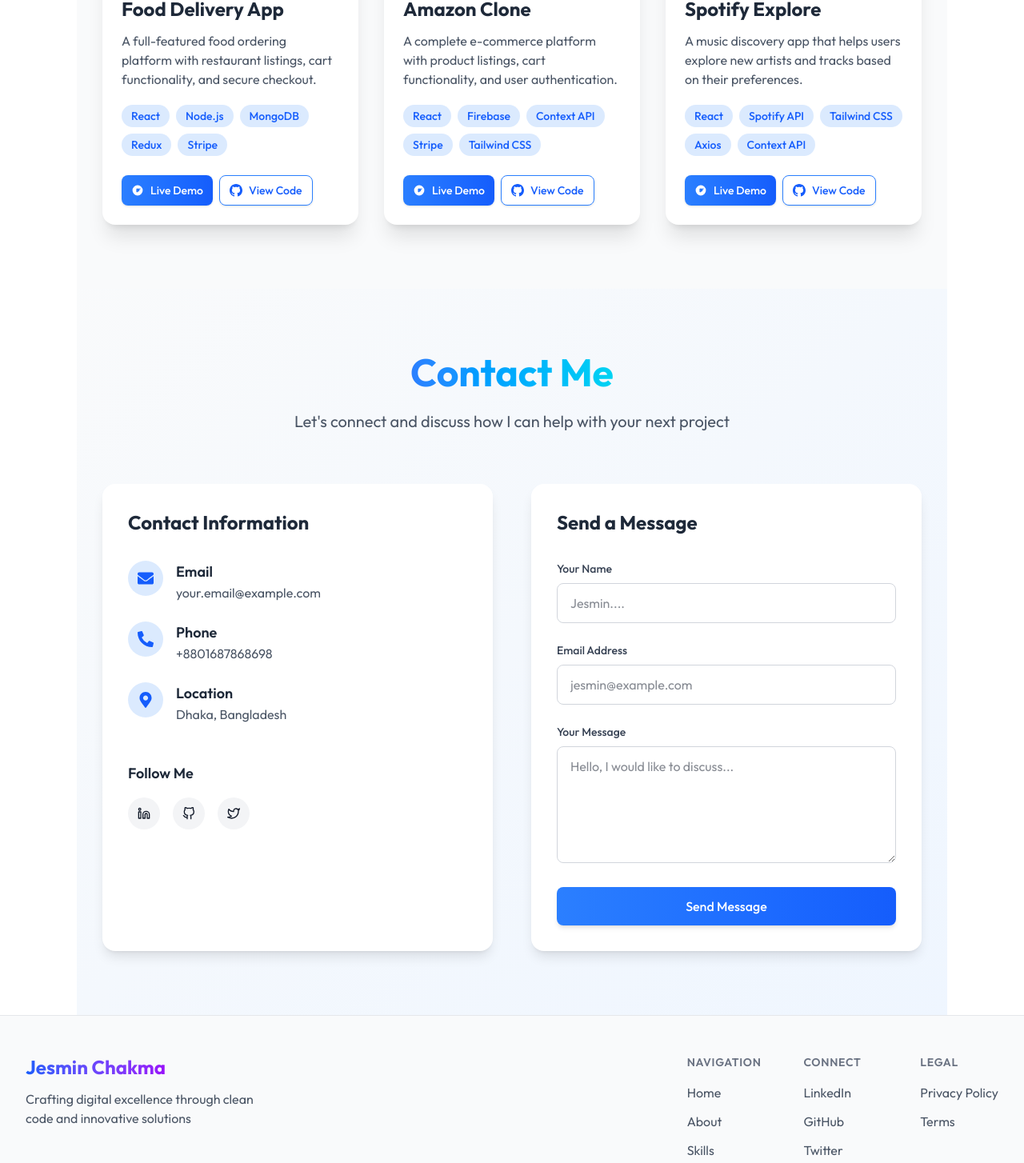
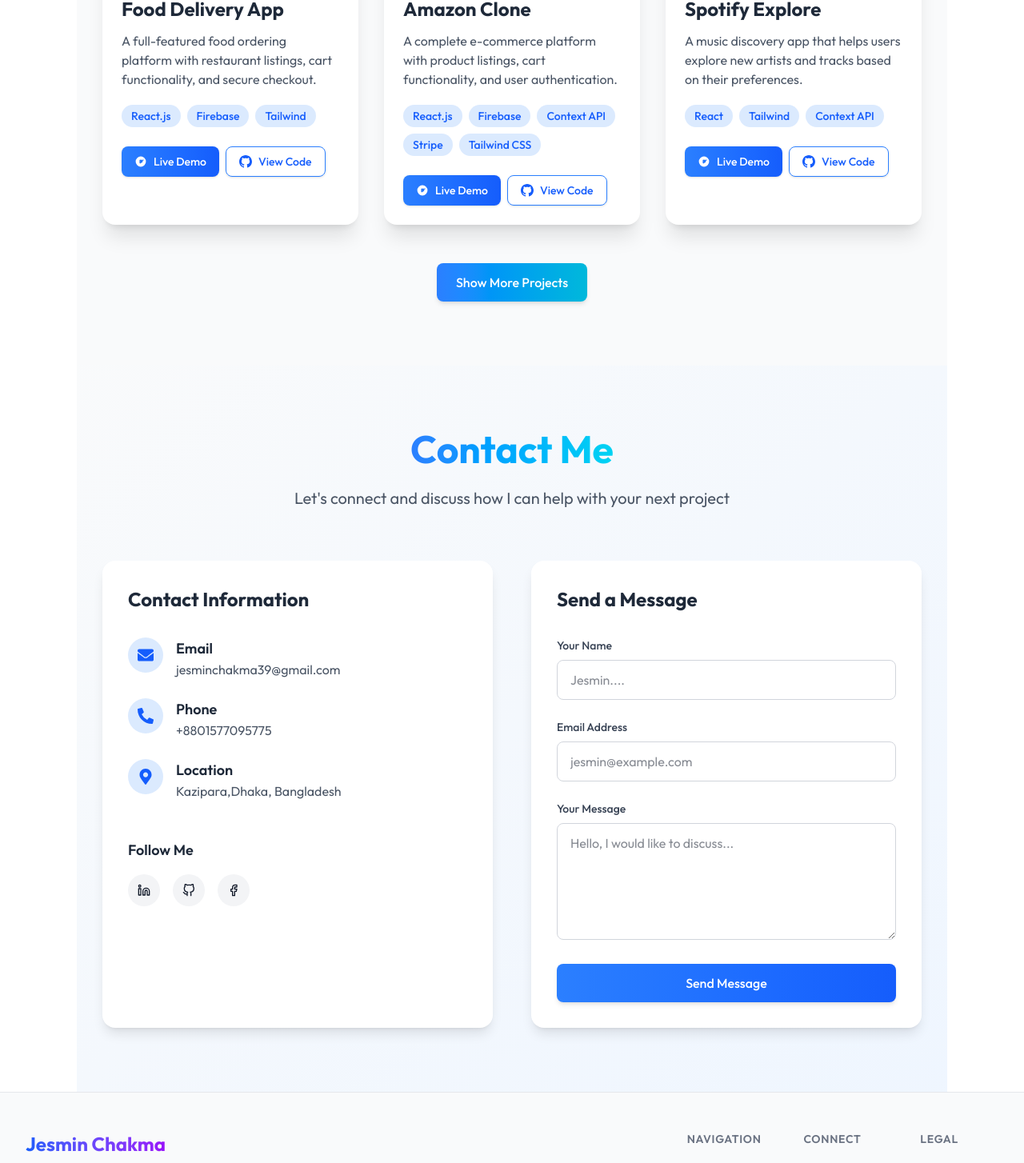
Before and after one commit to Nobleman78/Portfolio, a React (Vite) app: page / in a window 1280 px wide. Shown: the part 2656-4110 px from the top of the page at 80% size. Built offline with nearby package versions, Linux system fonts and the light colour scheme.

Commit message:
New Project added

```diff
--- a/src/components/Contact.jsx
+++ b/src/components/Contact.jsx
@@ -1,8 +1,9 @@
 import { useState, useEffect } from 'react';
 import { FaPhoneAlt, FaEnvelope, FaMapMarkerAlt } from 'react-icons/fa';
-import { FiGithub, FiLinkedin, FiTwitter } from 'react-icons/fi';
+import { FiFacebook, FiGithub, FiLinkedin, FiTwitter } from 'react-icons/fi';
 import AOS from 'aos';
 import 'aos/dist/aos.css';
+import { Tooltip } from 'react-tooltip';
 
 export default function Contact() {
     const [formData, setFormData] = useState({
@@ -104,7 +105,7 @@ export default function Contact() {
                                         href="mailto:your.email@example.com"
                                         className="text-gray-600 dark:text-gray-300 hover:text-blue-500 transition-colors"
                                     >
-                                        your.email@example.com
+                                        jesminchakma39@gmail.com
                                     </a>
                                 </div>
                             </div>
@@ -123,7 +124,7 @@ export default function Contact() {
                                         href="tel:+1234567890"
                                         className="text-gray-600 dark:text-gray-300 hover:text-blue-500 transition-colors"
                                     >
-                                        +8801687868698
+                                        +8801577095775
                                     </a>
                                 </div>
                             </div>
@@ -139,37 +140,43 @@ export default function Contact() {
                                 <div>
                                     <h4 className="text-lg font-semibold text-gray-800 dark:text-white">Location</h4>
                                     <p className="text-gray-600 dark:text-gray-300">
-                                        Dhaka, Bangladesh
+                                        Kazipara,Dhaka, Bangladesh
                                     </p>
                                 </div>
                             </div>
                         </div>
 
                         {/* Social Links */}
-                        <div
-                            className="mt-12"
-                            data-aos="fade-up"
-                            data-aos-delay="550"
-                        >
+                        {/* Social Links with Tooltips */}
+                        <div className="mt-12" data-aos="fade-up" data-aos-delay="550">
                             <h4 className="text-lg font-semibold mb-4 text-gray-800 dark:text-white">Follow Me</h4>
                             <div className="flex gap-4">
                                 {[
-                                    { icon: <FiLinkedin />, url: "https://linkedin.com/in/yourprofile", label: "LinkedIn" },
-                                    { icon: <FiGithub />, url: "https://github.com/yourusername", label: "GitHub" },
-                                    { icon: <FiTwitter />, url: "https://twitter.com/yourhandle", label: "Twitter" }
+                                    { icon: <FiLinkedin />, url: "https://www.linkedin.com/in/jesmin-chakma-a92250246/", label: "LinkedIn", id: "linkedin-tooltip" },
+                                    { icon: <FiGithub />, url: "https://github.com/Nobleman78", label: "GitHub", id: "github-tooltip" },
+                                    { icon: <FiFacebook />, url: "https://www.facebook.com/noble.chakma.71", label: "Facebook", id: "facebook-tooltip" }
                                 ].map((social, index) => (
+                                    <>
                                         <a
                                             key={index}
                                             href={social.url}
                                             target="_blank"
                                             rel="noopener noreferrer"
                                             className="p-3 rounded-full bg-gray-100 dark:bg-gray-600 hover:bg-blue-500 hover:text-white transition-all duration-300"
-                                        aria-label={social.label}
+                                            data-tooltip-id={social.id}
+                                            data-tooltip-content={social.label}
                                             data-aos="zoom-in"
                                             data-aos-delay={600 + (index * 100)}
                                         >
                                             {social.icon}
                                         </a>
+                                        <Tooltip
+                                            id={social.id}
+                                            place="top"
+                                            effect="solid"
+                                            className="z-50"
+                                        />
+                                    </>
                                 ))}
                             </div>
                         </div>
@@ -220,7 +227,7 @@ export default function Contact() {
                                         value={formData.name}
                                         onChange={handleChange}
                                         required
-                                        className="w-full px-4 py-3 border border-gray-300 dark:border-gray-600 rounded-lg focus:ring-2 focus:ring-blue-500 focus:border-blue-500 bg-white dark:bg-gray-700 transition"
+                                        className="w-full px-4 py-3 border outline-none shadow-none border-gray-300 dark:border-gray-600 rounded-lg focus:ring-2 focus:ring-blue-500 focus:border-blue-500 bg-white dark:bg-gray-700 transition"
                                         placeholder="Jesmin...."
                                     />
                                 </div>
@@ -236,7 +243,7 @@ export default function Contact() {
                                         value={formData.email}
                                         onChange={handleChange}
                                         required
-                                        className="w-full px-4 py-3 border border-gray-300 dark:border-gray-600 rounded-lg focus:ring-2 focus:ring-blue-500 focus:border-blue-500 bg-white dark:bg-gray-700 transition"
+                                        className="w-full px-4 py-3 border outline-none shadow-none border-gray-300 dark:border-gray-600 rounded-lg focus:ring-2 focus:ring-blue-500 focus:border-blue-500 bg-white dark:bg-gray-700 transition"
                                         placeholder="jesmin@example.com"
                                     />
                                 </div>
@@ -252,7 +259,7 @@ export default function Contact() {
                                         value={formData.message}
                                         onChange={handleChange}
                                         required
-                                        className="w-full px-4 py-3 border border-gray-300 dark:border-gray-600 rounded-lg focus:ring-2 focus:ring-blue-500 focus:border-blue-500 bg-white dark:bg-gray-700 transition"
+                                        className="w-full px-4 py-3 outline-none shadow-none border border-gray-300 dark:border-gray-600 rounded-lg focus:ring-2 focus:ring-blue-500 focus:border-blue-500 bg-white dark:bg-gray-700 transition"
                                         placeholder="Hello, I would like to discuss..."
                                     ></textarea>
                                 </div>
@@ -261,7 +268,7 @@ export default function Contact() {
                                     <button
                                         type="submit"
                                         disabled={isSubmitting}
-                                        className={`w-full px-6 py-3 rounded-lg font-medium transition-all duration-300 ${isSubmitting
+                                        className={`w-full px-6 py-3 cursor-pointer rounded-lg font-medium transition-all duration-300 ${isSubmitting
                                             ? 'bg-gray-400 dark:bg-gray-600 cursor-not-allowed'
                                             : 'bg-gradient-to-r from-blue-500 to-blue-600 hover:from-blue-600 hover:to-blue-700 text-white shadow-md hover:shadow-lg'
                                             }`}
--- a/src/components/Footer.jsx
+++ b/src/components/Footer.jsx
@@ -10,7 +10,7 @@ export default function Footer() {
               Jesmin Chakma
             </a>
             <p className="mt-3 text-gray-600 dark:text-gray-400 max-w-xs">
-                Crafting digital excellence through clean code and innovative solutions
+              Crafting digital excellence through clean code and innovative solutions.
             </p>
           </div>
 
@@ -42,15 +42,18 @@ export default function Footer() {
               </h3>
               <div className="space-y-3">
                 {[
-                    { name: 'LinkedIn', url: '#' },
-                    { name: 'GitHub', url: '#' },
-                    { name: 'Twitter', url: '#' },
-                    { name: 'Email', url: 'mailto:you@example.com' },
+                  { name: 'LinkedIn', url: 'https://www.linkedin.com/in/jesmin-chakma-a92250246/' },
+                  { name: 'GitHub', url: 'https://github.com/Nobleman78' },
+                  {
+                    name: 'Email',
+                    url: 'mailto:jesminchakma39@gmail.com',
+                    target:'_self'
+                  },
                 ].map((item) => (
                   <a
                     key={item.name}
                     href={item.url}
-                      target="_blank"
+                    target={item.target}
                     rel="noopener noreferrer"
                     className="block text-base text-gray-600 dark:text-gray-300 hover:text-blue-600 dark:hover:text-blue-400 transition"
                   >
@@ -80,7 +83,7 @@ export default function Footer() {
         {/* Copyright and Social with Better Spacing */}
         <div className="mt-16 pt-8 border-t border-gray-200 dark:border-gray-800 flex flex-col md:flex-row justify-between items-center gap-6">
           <p className="text-base text-gray-500 dark:text-gray-400">
-              &copy; {new Date().getFullYear()} YourName. All rights reserved.
+            &copy; {new Date().getFullYear()} Jesmin Chakma. All rights reserved.
           </p>
 
           <div className="flex space-x-6">
--- a/src/components/Projects.jsx
+++ b/src/components/Projects.jsx
@@ -1,9 +1,23 @@
+import { useEffect, useState } from 'react';
+import AOS from 'aos';
+import 'aos/dist/aos.css';
+
 export default function Projects() {
-    const projects = [
+    // Initialize AOS animation library
+    useEffect(() => {
+        AOS.init({
+            duration: 800,
+            easing: 'ease-in-out',
+            once: true
+        });
+    }, []);
+
+    // All projects data
+    const allProjects = [
         {
             title: "Food Delivery App",
             description: "A full-featured food ordering platform with restaurant listings, cart functionality, and secure checkout.",
-            tags: ["React", "Node.js", "MongoDB", "Redux", "Stripe"],
+            tags: ["React.js",  "Firebase", "Tailwind"],
             link: "https://food-del-sage.vercel.app/",
             github: "https://github.com/Nobleman78/Food-del",
             image: "https://images.unsplash.com/photo-1504674900247-0877df9cc836?ixlib=rb-4.0.3&ixid=M3wxMjA3fDB8MHxwaG90by1wYWdlfHx8fGVufDB8fHx8fA%3D%3D&auto=format&fit=crop&w=1000&q=80"
@@ -11,7 +25,7 @@ export default function Projects() {
         {
             title: "Amazon Clone",
             description: "A complete e-commerce platform with product listings, cart functionality, and user authentication.",
-            tags: ["React", "Firebase", "Context API", "Stripe", "Tailwind CSS"],
+            tags: ["React.js", "Firebase", "Context API", "Stripe", "Tailwind CSS"],
             link: "https://amazon-delta-puce.vercel.app/",
             github: "https://github.com/Nobleman78/My-Commerce",
             image: "https://images.unsplash.com/photo-1555529669-e69e7aa0ba9a?ixlib=rb-4.0.3&ixid=M3wxMjA3fDB8MHxwaG90by1wYWdlfHx8fGVufDB8fHx8fA%3D%3D&auto=format&fit=crop&w=1000&q=80"
@@ -19,12 +33,42 @@ export default function Projects() {
         {
             title: "Spotify Explore",
             description: "A music discovery app that helps users explore new artists and tracks based on their preferences.",
-            tags: ["React", "Spotify API", "Tailwind CSS", "Axios", "Context API"],
+            tags: ["React", "Tailwind", "Context API"],
             link: "https://spotify-explore-three.vercel.app/",
             github: "https://github.com/Nobleman78/Spotify-Explore",
             image: "https://images.unsplash.com/photo-1470225620780-dba8ba36b745?ixlib=rb-4.0.3&ixid=M3wxMjA3fDB8MHxwaG90by1wYWdlfHx8fGVufDB8fHx8fA%3D%3D&auto=format&fit=crop&w=1000&q=80"
+        },
+        {
+            title: "Task Management App",
+            description: "A productivity app for organizing tasks with drag-and-drop functionality and team collaboration.",
+            tags: ["React", "Firebase",  "Tailwind CSS"],
+            link: "#",
+            github: "#",
+            image: "https://images.unsplash.com/photo-1544383835-bda2bc66a55d?ixlib=rb-4.0.3&ixid=M3wxMjA3fDB8MHxwaG90by1wYWdlfHx8fGVufDB8fHx8fA%3D%3D&auto=format&fit=crop&w=1000&q=80"
+        },
+        {
+            title: "Weather Dashboard",
+            description: "Real-time weather forecasts with interactive maps and historical data visualization.",
+            tags: ["React", "OpenWeather API", "Chart.js", ],
+            link: "#",
+            github: "#",
+            image: "https://images.unsplash.com/photo-1601134467661-3d775b999c8b?ixlib=rb-4.0.3&ixid=M3wxMjA3fDB8MHxwaG90by1wYWdlfHx8fGVufDB8fHx8fA%3D%3D&auto=format&fit=crop&w=1000&q=80"
+        },
+        {
+            title: "Portfolio Template",
+            description: "A customizable portfolio template for developers with dark/light mode and animations.",
+            tags: ["Next.js", "Tailwind CSS", "Framer Motion", "AOS"],
+            link: "#",
+            github: "#",
+            image: "https://images.unsplash.com/photo-1551650975-87deedd944c3?ixlib=rb-4.0.3&ixid=M3wxMjA3fDB8MHxwaG90by1wYWdlfHx8fGVufDB8fHx8fA%3D%3D&auto=format&fit=crop&w=1000&q=80"
         }
-    ]
+    ];
+
+    const [visibleProjects, setVisibleProjects] = useState(3);
+
+    const toggleProjects = () => {
+        setVisibleProjects(prev => prev === 3 ? allProjects.length : 3);
+    };
 
     return (
         <section id="projects" className="py-20 bg-gray-50 dark:bg-gray-900">
@@ -41,7 +85,7 @@ export default function Projects() {
                 </div>
 
                 <div className="grid grid-cols-1 md:grid-cols-2 lg:grid-cols-3 gap-8">
-                    {projects.map((project, index) => (
+                    {allProjects.slice(0, visibleProjects).map((project, index) => (
                         <div
                             key={index}
                             className="group rounded-2xl overflow-hidden shadow-xl hover:shadow-2xl transition-all duration-300 bg-white dark:bg-gray-800"
@@ -79,7 +123,7 @@ export default function Projects() {
                                         href={project.link}
                                         target="_blank"
                                         rel="noopener noreferrer"
-                                        className="inline-flex items-center justify-center gap-2 px-3 py-2 bg-gradient-to-r from-blue-500 to-blue-600 hover:from-blue-600 hover:to-blue-700 text-white rounded-lg text-sm font-medium transition-all duration-300 shadow hover:shadow-md"
+                                        className="inline-flex items-center justify-center gap-2 px-4 py-2 bg-gradient-to-r from-blue-500 to-blue-600 hover:from-blue-600 hover:to-blue-700 text-white rounded-lg text-sm font-medium transition-all duration-300 shadow hover:shadow-md"
                                     >
                                         <svg xmlns="http://www.w3.org/2000/svg" className="h-4 w-4" viewBox="0 0 20 20" fill="currentColor">
                                             <path fillRule="evenodd" d="M10 18a8 8 0 100-16 8 8 0 000 16zM9.555 7.168A1 1 0 008 8v4a1 1 0 001.555.832l3-2a1 1 0 000-1.664l3-2z" clipRule="evenodd" />
@@ -88,7 +132,9 @@ export default function Projects() {
                                     </a>
                                     <a
                                         href={project.github}
-                                        className="inline-flex items-center justify-center gap-2 px-3 py-2 border border-blue-500 text-blue-600 dark:text-blue-400 hover:bg-blue-50 dark:hover:bg-gray-700 rounded-lg text-sm font-medium transition-all duration-300 shadow-sm hover:shadow-md"
+                                        target="_blank"
+                                        rel="noopener noreferrer"
+                                        className="inline-flex items-center justify-center gap-2 px-4 py-2 border border-blue-500 text-blue-600 dark:text-blue-400 hover:bg-blue-50 dark:hover:bg-gray-700 rounded-lg text-sm font-medium transition-all duration-300 shadow-sm hover:shadow-md"
                                     >
                                         <svg xmlns="http://www.w3.org/2000/svg" className="h-4 w-4" viewBox="0 0 24 24" fill="currentColor">
                                             <path d="M12 0c-6.626 0-12 5.373-12 12 0 5.302 3.438 9.8 8.207 11.387.599.111.793-.261.793-.577v-2.234c-3.338.726-4.033-1.416-4.033-1.416-.546-1.387-1.333-1.756-1.333-1.756-1.089-.745.083-.729.083-.729 1.205.084 1.839 1.237 1.839 1.237 1.07 1.834 2.807 1.304 3.492.997.107-.775.418-1.305.762-1.604-2.665-.305-5.467-1.334-5.467-5.931 0-1.311.469-2.381 1.236-3.221-.124-.303-.535-1.524.117-3.176 0 0 1.008-.322 3.301 1.23.957-.266 1.983-.399 3.003-.404 1.02.005 2.047.138 3.006.404 2.291-1.552 3.297-1.23 3.297-1.23.653 1.653.242 2.874.118 3.176.77.84 1.235 1.911 1.235 3.221 0 4.609-2.807 5.624-5.479 5.921.43.372.823 1.102.823 2.222v3.293c0 .319.192.694.801.576C20.566 21.797 24 17.3 24 12c0-6.627-5.373-12-12-12z" />
@@ -100,7 +146,18 @@ export default function Projects() {
                         </div>
                     ))}
                 </div>
+
+                {allProjects.length > 3 && (
+                    <div className="text-center mt-12" data-aos="fade-up">
+                        <button
+                            onClick={toggleProjects}
+                            className="px-6 py-3 bg-gradient-to-r from-blue-500 to-cyan-500 hover:from-blue-600 hover:to-cyan-600 text-white font-medium rounded-lg shadow-md hover:shadow-lg transition-all duration-300"
+                        >
+                            {visibleProjects === 3 ? 'Show More Projects' : 'Show Less'}
+                        </button>
+                    </div>
+                )}
             </div>
         </section>
-    )
+    );
 }
--- a/src/components/Skills.jsx
+++ b/src/components/Skills.jsx
@@ -15,11 +15,7 @@ export default function Skills() {
             level: 90,
             icon: <img src="https://cdn.worldvectorlogo.com/logos/tailwindcss.svg" alt="Tailwind CSS" className="w-6 h-6" />
         },
-        {
-            name: 'Node.js',
-            level: 60,
-            icon: <img src="https://cdn.worldvectorlogo.com/logos/nodejs-1.svg" alt="Node.js" className="w-6 h-6" />
-        },
+
         {
             name: 'HTML',
             level: 95,
```
Also changed, not shown: src/App.css (line endings or trailing spaces). Lines whose indentation alone changed are shown as unchanged.
